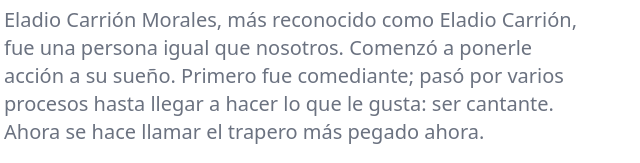
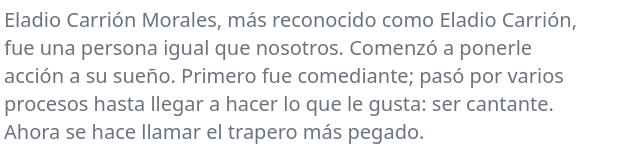
Before and after one commit to EstebanLeaal/async-landing, a website: page index.html in a window 1280 px wide. Shown: the part 310-473 px from the top of the page, 28-668 px from the left. Drawn offline with nearby package versions, Linux system fonts and the light colour scheme; no server answers.

Commit message:
añadi algo a main.js

```diff
--- a/index.html
+++ b/index.html
@@ -59,7 +59,7 @@
               <span class="block text-indigo-600 xl:inline">Eladio@gmail.com</span>
             </h1>
             <p class="mt-3 text-base text-gray-500 sm:mt-5 sm:text-lg sm:max-w-xl sm:mx-auto md:mt-5 md:text-xl lg:mx-0">
-              Eladio Carrión Morales, más reconocido como Eladio Carrión, fue una persona igual que nosotros. Comenzó a ponerle acción a su sueño. Primero fue comediante; pasó por varios procesos hasta llegar a hacer lo que le gusta: ser cantante. Ahora se hace llamar el trapero más pegado ahora.
+              Eladio Carrión Morales, más reconocido como Eladio Carrión, fue una persona igual que nosotros. Comenzó a ponerle acción a su sueño. Primero fue comediante; pasó por varios procesos hasta llegar a hacer lo que le gusta: ser cantante. Ahora se hace llamar el trapero más pegado.
             </p>
             <p class="mt-3 text-base text-gray-500 sm:mt-5 sm:text-lg sm:max-w-xl sm:mx-auto md:mt-5 md:text-xl lg:mx-0">
               Y como él mismo lo dice: "Estudiante De La Vida. Siempre Aprendemos Algo".
```
Also changed, not shown: 1 other file.
